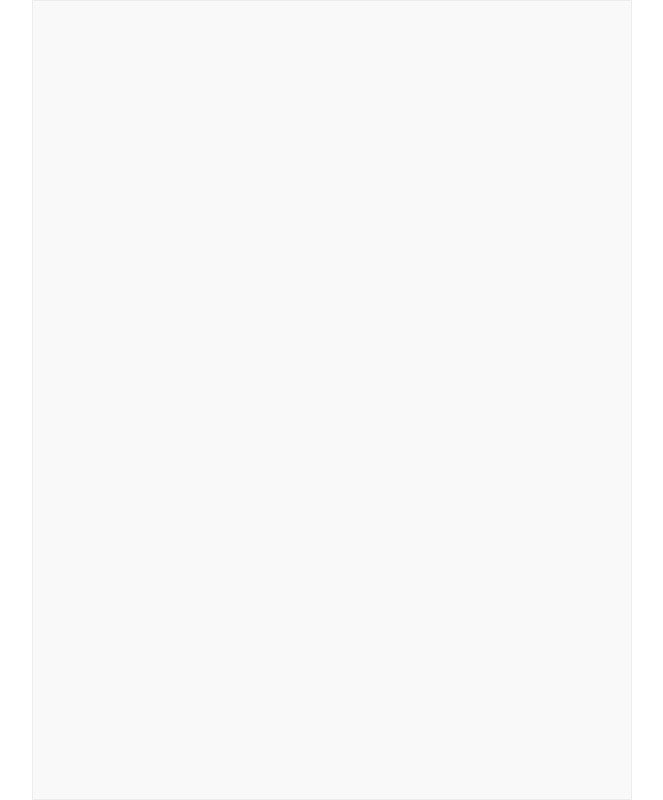
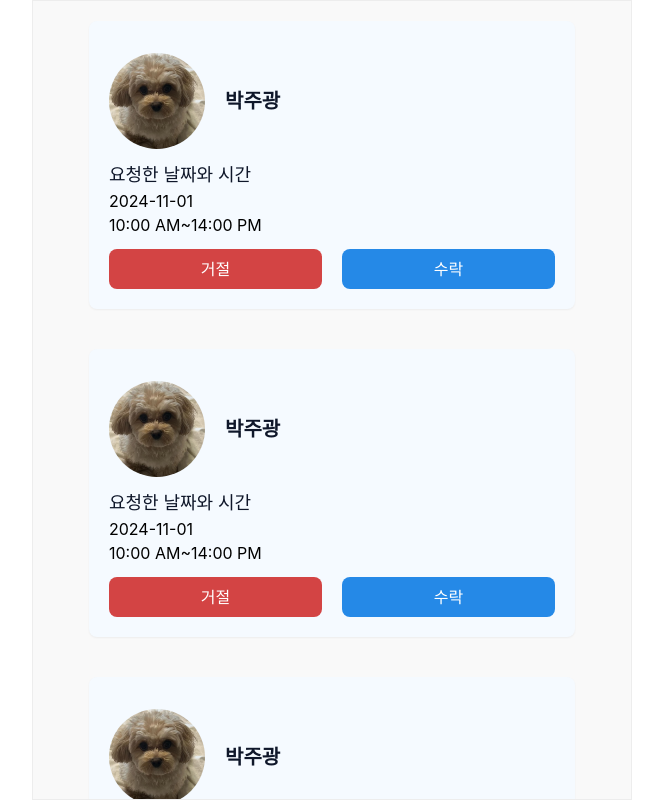
Before and after one commit to URECA-TEAM3/moongchee-client, a React (Vite) app: page /petsitter/reservation/list in a window 1280 px wide. Before the commit this address had no page. Shown: the whole page, without its empty margins (308-971 px from the left). Built offline with nearby package versions, Linux system fonts and the light colour scheme.

Commit message:
feat: reservation process markup and function

```diff
--- /dev/null
+++ b/src/components/Modal.jsx
@@ -0,0 +1,21 @@
+import React from 'react';
+
+const Modal = ({ isOpen, onClose, title, children }) => {
+  if (!isOpen) return null;
+
+  return (
+    <div className="fixed inset-0 bg-black bg-opacity-50 flex justify-center items-center">
+      <div className="bg-white p-6 rounded-lg shadow-lg max-w-lg w-full">
+        <div className="flex justify-between items-center mb-4">
+          <h2 className="text-base text-gray-700">{title}</h2>
+          <button onClick={onClose} className="text-gray-400 hover:text-gray-600">
+            &times;
+          </button>
+        </div>
+        <div className="mb-4">{children}</div>
+      </div>
+    </div>
+  );
+};
+
+export default Modal;
--- /dev/null
+++ b/src/components/ReservationCard.jsx
@@ -0,0 +1,63 @@
+import React, { useState } from 'react';
+import Modal from '../components/Modal';
+
+const ReservationCard = ({ info }) => {
+  const [isModalOpen, setIsModalOpen] = useState(false);
+  const [status, setStatus] = useState('');
+
+  const openModal = (value) => {
+    setIsModalOpen(true);
+    setStatus(value);
+  };
+
+  const closeModal = () => setIsModalOpen(false);
+
+  return (
+    <div className="bg-paleblue rounded-lg shadow-sm p-5">
+      <div className="profile flex items-center mt-3">
+        <img src="/src/assets/images/dog.jpeg" className="object-cover object-center w-24 h-24 rounded-full " />
+        <div className="personal ml-5">
+          <span className="text-xl text-slate-900 font-bold">{info.name}</span>
+        </div>
+      </div>
+      <div className="flex flex-col mt-3">
+        <span className="text-lg text-slate-900 font-medium">요청한 날짜와 시간</span>
+        <span>{info.scheduled}</span>
+        <span>{`${info.startTime}~${info.endTime}`}</span>
+      </div>
+      <div className="flex gap-5 mt-3">
+        <button className="text-white bg-delete px-4 py-2 rounded-lg font-normal w-full" onClick={() => openModal('reject')}>
+          거절
+        </button>
+        <button className="text-white bg-primary px-4 py-2 rounded-lg font-normal w-full" onClick={() => openModal('confirm')}>
+          수락
+        </button>
+      </div>
+      <Modal
+        isOpen={isModalOpen}
+        onClose={closeModal}
+        title={
+          status === 'confirm' ? (
+            <div>
+              <span className="text-lg font-bold mr-2">{info.name}</span>님의 요청을 수락하시겠습니까?
+            </div>
+          ) : (
+            <div>
+              <span className="text-lg font-bold mr-2">{info.name}</span>님의 요청을 거절하시겠습니까?
+            </div>
+          )
+        }
+      >
+        <div className="my-10 flex justify-center">
+          <span className="text-alert font-bold text-lg">* 승인을 하면 취소 할 수 없습니다.</span>
+        </div>
+        <div className="flex gap-4 mt-3">
+          <button className="text-white bg-divider px-4 py-2 rounded-lg font-normal w-full">취소</button>
+          <button className="text-white bg-primary px-4 py-2 rounded-lg font-normal w-full">수락</button>
+        </div>
+      </Modal>
+    </div>
+  );
+};
+
+export default ReservationCard;
--- /dev/null
+++ b/src/pages/petsitterReservationList/index.jsx
@@ -0,0 +1,34 @@
+import React from 'react';
+import ReservationCard from '../../components/ReservationCard';
+
+const index = () => {
+  const reservationList = [
+    {
+      name: '박주광',
+      scheduled: '2024-11-01',
+      startTime: '10:00 AM',
+      endTime: '14:00 PM',
+    },
+    {
+      name: '박주광',
+      scheduled: '2024-11-01',
+      startTime: '10:00 AM',
+      endTime: '14:00 PM',
+    },
+    {
+      name: '박주광',
+      scheduled: '2024-11-01',
+      startTime: '10:00 AM',
+      endTime: '14:00 PM',
+    },
+  ];
+  return (
+    <div className="px-10 flex flex-col gap-10">
+      {reservationList.map((item, index) => (
+        <ReservationCard key={item.name + index} info={item} />
+      ))}
+    </div>
+  );
+};
+
+export default index;
--- a/src/routes/RouteDef.jsx
+++ b/src/routes/RouteDef.jsx
@@ -10,6 +10,7 @@ import AnimalInfo from '../pages/main/AnimalInfo';
 import PetSitter from '../pages/petsitter';
 import PetSitterDetail from '../pages/petsitterDetail';
 import PetSitterReservation from '../pages/petsitterReservation';
+import PetSitterReservationList from '../pages/petsitterReservationList';
 
 const MainScreens = {
   LoginPage: {
@@ -44,8 +45,12 @@ const PetSitterScreens = {
     element: <PetSitterDetail />,
   },
   PetSitterReservation: {
-    path: '/petsitter/Reservation',
+    path: '/petsitter/reservation',
     element: <PetSitterReservation />,
+  },
+  PetSitterReservationList: {
+    path: 'petsitter/reservation/list',
+    element: <PetSitterReservationList />,
   },
 };
 
```
